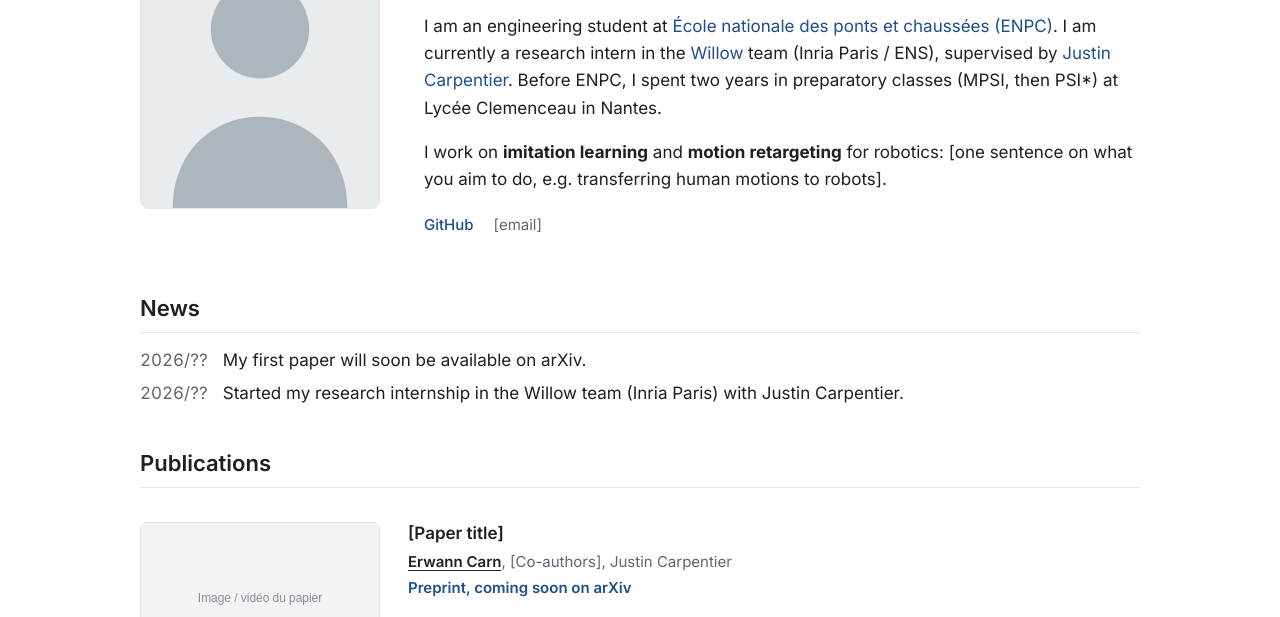
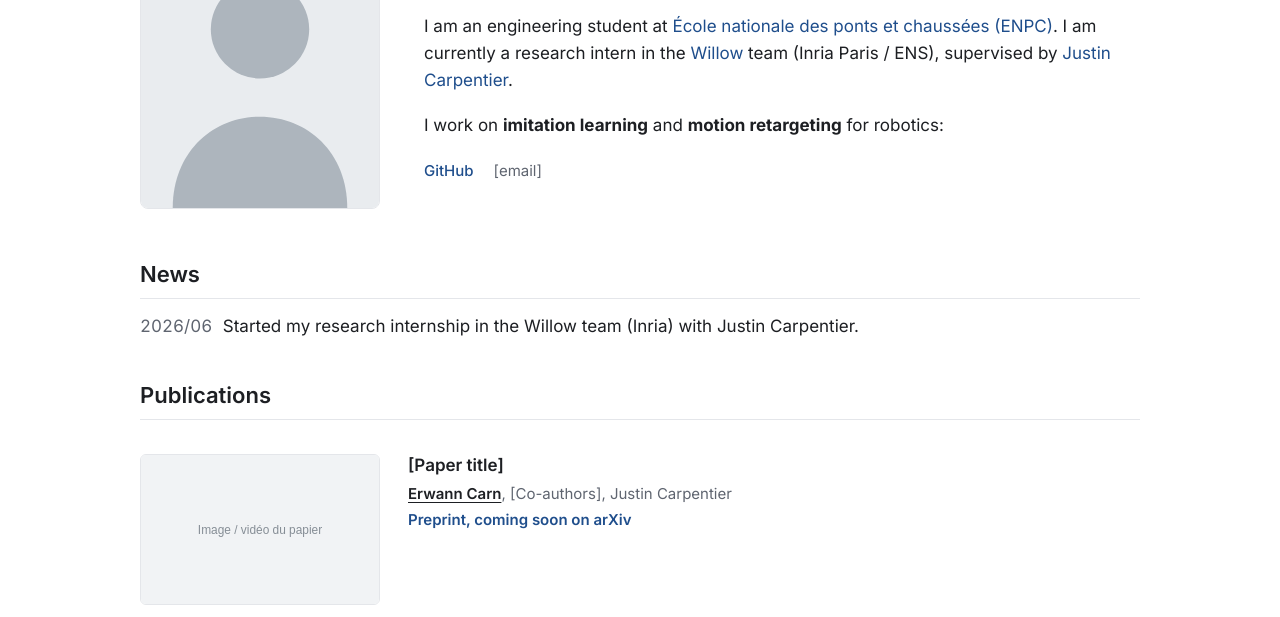
Before and after one commit to Bbwan-jpg/erwanncarn.github.io, a plain HTML site: page index.html in a window 1280 px wide. Shown: the part 183-800 px from the top of the page. Drawn offline with Linux system fonts and the light colour scheme.

Commit message:
Update internship details and remove outdated text
Removed outdated information about preparatory classes and updated internship details.

```diff
--- a/index.html
+++ b/index.html
@@ -37,11 +37,9 @@
           I am currently a research intern in the
           <a href="https://www.di.ens.fr/willow/" target="_blank" rel="noopener">Willow</a> team (Inria Paris / ENS),
           supervised by <a href="https://jcarpent.github.io/" target="_blank" rel="noopener">Justin Carpentier</a>.
-          Before ENPC, I spent two years in preparatory classes (MPSI, then PSI*) at Lycée Clemenceau in Nantes.
         </p>
         <p>
           I work on <b>imitation learning</b> and <b>motion retargeting</b> for robotics:
-          [one sentence on what you aim to do, e.g. transferring human motions to robots].
         </p>
 
         <ul class="links">
@@ -58,8 +56,7 @@
     <section id="news">
       <h2>News</h2>
       <ul class="news">
-        <li><span class="date">2026/??</span> My first paper will soon be available on arXiv.</li>
-        <li><span class="date">2026/??</span> Started my research internship in the Willow team (Inria Paris) with Justin Carpentier.</li>
+        <li><span class="date">2026/06</span> Started my research internship in the Willow team (Inria) with Justin Carpentier.</li>
       </ul>
     </section>
 
```
